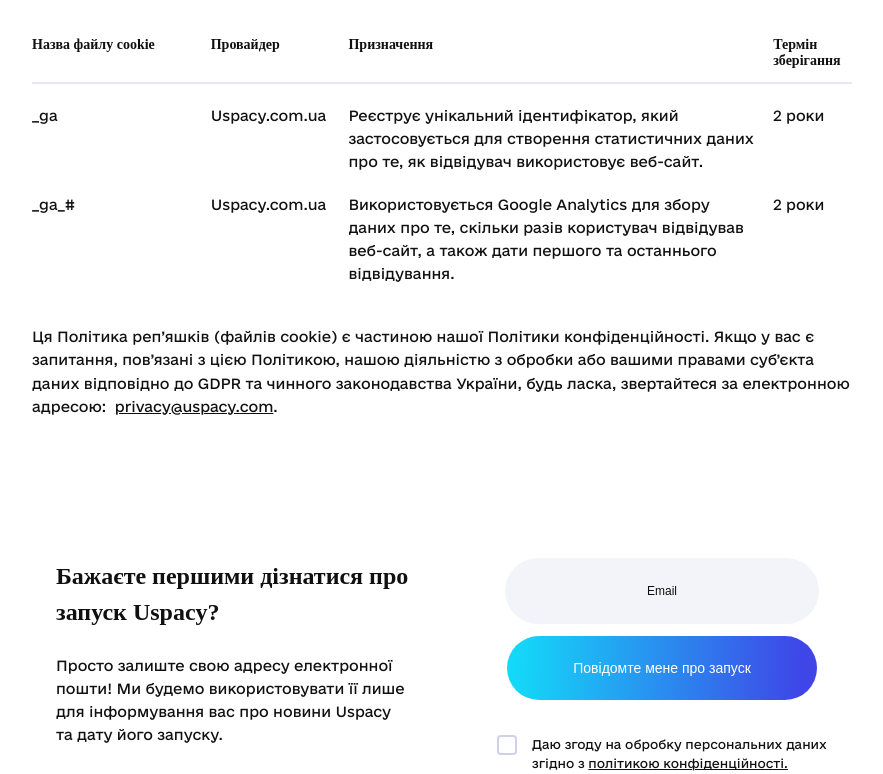
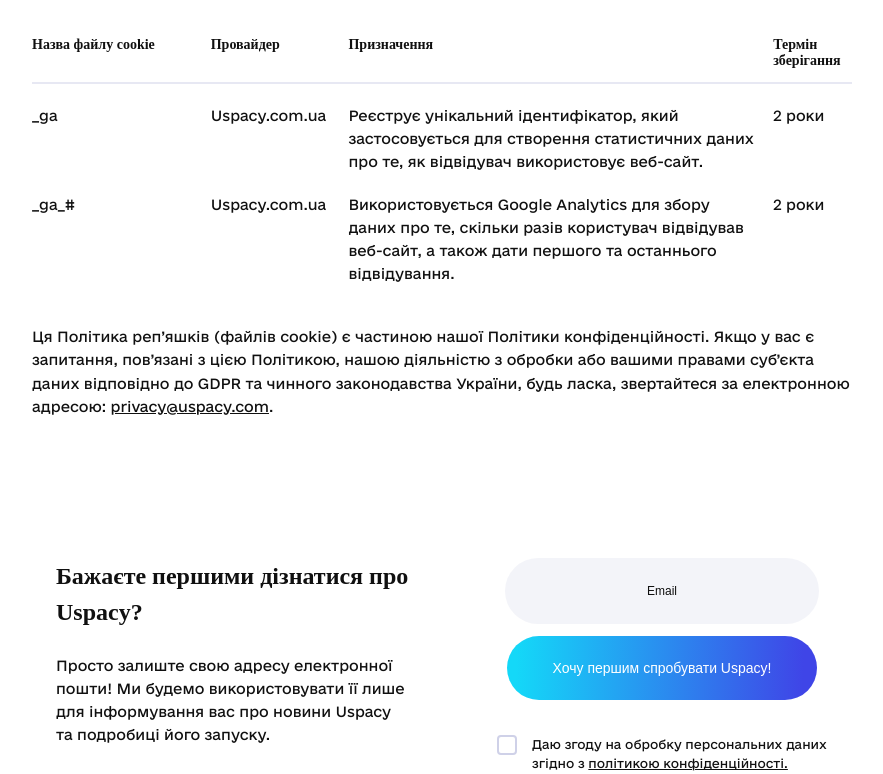
Before and after one commit to Uspacy/site-frontend, a website built with webpack: page src/html/views/cookiespolicy.html in a window 1280 px wide. Shown: the part 2504-3278 px from the top of the page, without its empty margins (198-1081 px from the left). Built offline with nearby package versions, Linux system fonts and the light colour scheme; a web font is replaced by a local one.

Commit message:
change texts

```diff
--- a/src/html/views/cookiespolicy.html
+++ b/src/html/views/cookiespolicy.html
@@ -330,10 +330,9 @@
 
 				<div class="firstKnow container">
 					<div class="leftBlock">
-						<div class="h2">Бажаєте першими дізнатися про запуск Uspacy?</div>
+						<div class="h2">Бажаєте першими дізнатися про Uspacy?</div>
 						<p>
-							Просто залиште свою адресу електронної пошти! Ми будемо використовувати її лише для інформування вас про новини Uspacy та
-							дату його запуску.
+							Просто залиште свою адресу електронної пошти! Ми будемо використовувати її лише для інформування вас про новини Uspacy та подробиці його запуску.
 						</p>
 					</div>
 					<div class="rightBlock">
@@ -349,7 +348,7 @@
 									<span class="checkmark"></span>
 								</label>
 							</div>
-							<button type="submit" class="btnSubmit">Повідомте мене про запуск</button>
+							<button type="submit" class="btnSubmit">Хочу першим спробувати Uspacy!</button>
 							<input type="text" name="email" placeholder="Email" class="email" />
 						</form>
 						<div class="successWindow jsSuccessWindow unvisible">
```
Also changed, not shown: src/html/includes/header.html (+1 -1 lines), src/html/includes/main.html (+7 -9 lines), src/html/views/404.html (+1 -1 lines), src/html/views/privacypolicy.html (+3 -4 lines).
